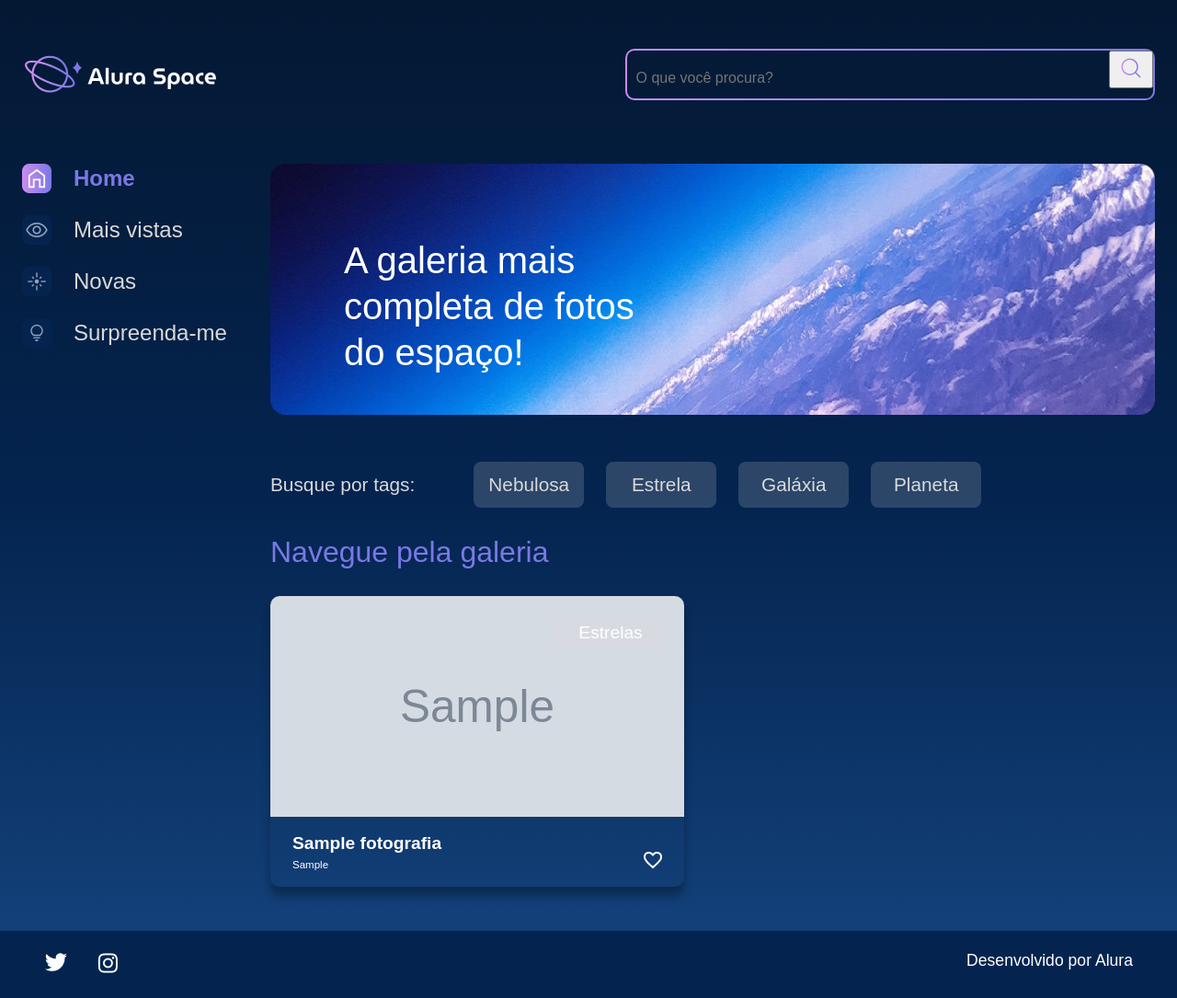
After one commit to valdir-ti/alura-space, a Django app: page /buscar in a window 1280 px wide. The commit adds this page. Shown: the whole page at 92% size. Run offline with Django 5.2, Linux system fonts and the light colour scheme; tables that the repository leaves empty hold one stand-in row (values such as "Sample post"); grey boxes marked "Sample" are stand-in pictures.

Commit message:
feat: add buscar

```diff
--- a/galeria/urls.py
+++ b/galeria/urls.py
@@ -1,7 +1,8 @@
 from django.urls import path
-from galeria.views import index, imagem
+from galeria.views import index, imagem, buscar
 
 urlpatterns = [
     path('', index, name='index'),
     path('imagem/<int:foto_id>', imagem, name="imagem"),
+    path('buscar', buscar, name='buscar')
 ]
--- a/galeria/views.py
+++ b/galeria/views.py
@@ -8,3 +8,12 @@ def index(request):
 def imagem(request, foto_id):
     fotografia = get_object_or_404(Fotografia, pk=foto_id)
     return render(request, 'galeria/imagem.html', {'fotografia': fotografia})
+
+def buscar(request):
+    fotografias = Fotografia.objects.order_by('data_fotografia').filter(publicada=True)
+
+    if 'buscar' in request.GET:
+        nome_a_buscar = request.GET['buscar']
+        if(nome_a_buscar):
+            fotografias = fotografias.filter(nome__icontains=nome_a_buscar)
+    return render(request, 'galeria/buscar.html', {'cards': fotografias})
--- a/setup/static/styles/style.css
+++ b/setup/static/styles/style.css
@@ -109,6 +109,7 @@ table {
     height: 24px;
     padding: 10px;
     width: 500px;
+    color: #fff;
 }
 
 .busca__icone {
--- /dev/null
+++ b/templates/galeria/buscar.html
@@ -0,0 +1,57 @@
+{% extends 'galeria/base.html' %}
+{% load static %}
+{% block content %}
+<section class="conteudo">
+  <section class="banner">
+    <img class="banner__imagem" src="{% static '/assets/imagens/Banner(2).png' %}" alt="banner Alura Space" />
+    <h1 class="banner__titulo">
+      A galeria mais completa de fotos do espaço!
+    </h1>
+  </section>
+  <section class="tags">
+    <p class="tags__titulo">Busque por tags:</p>
+    <ul class="tags__lista">
+      <li class="tags__tag">Nebulosa</li>
+      <li class="tags__tag">Estrela</li>
+      <li class="tags__tag">Galáxia</li>
+      <li class="tags__tag">Planeta</li>
+    </ul>
+  </section>
+  <section class="galeria">
+    <div class="cards">
+      <h2 class="cards__titulo">Navegue pela galeria</h2>
+      <ul class="cards__lista">
+        {% if cards %}
+        {% for fotografia in cards %}
+        <li class="card">
+          <a href="{% url 'imagem' fotografia.id %}">
+            {% if fotografia.foto == '' or fotografia.foto == null %}
+              <img class="card__imagem" src="{% static '/assets/imagens/galeria/image-not-found.png'%}" alt="image not found" />
+            {% else %}
+              <img class="card__imagem" src="{{ fotografia.foto.url }}" alt="{{ fotografia.nome }}" />
+            {% endif %}
+          </a>
+          <span class="card__tag">Estrelas</span>
+          <div class="card__info">
+            <p class="card__titulo">{{ fotografia.nome }}</p>
+            <div class="card__texto">
+              <p class="card__descricao">{{ fotografia.legenda }}</p>
+              <span>
+                <img src="{% static '/assets/ícones/1x/favorite_outline.png' %}" alt="ícone de coração" />
+              </span>
+            </div>
+          </div>
+        </li>
+        {% endfor %}
+        {% else %}
+            <div class="imagem__texto">
+                <p>Fotografias não encontradas</p>
+            </div>
+        {% endif %}
+      </ul>
+    </div>
+  </section>
+</section>
+</main>
+</div>
+{% endblock %}
--- a/templates/galeria/index.html
+++ b/templates/galeria/index.html
@@ -44,6 +44,9 @@
         </li>
         {% endfor %}
         {% else %}
+          <div class="imagem__texto">
+            <p>Fotografias não encontradas</p>
+          </div>
         {% endif %}
       </ul>
     </div>
--- a/templates/galeria/partials/_menu.html
+++ b/templates/galeria/partials/_menu.html
@@ -7,16 +7,21 @@
       />
       <div class="cabecalho__busca">
         <div class="busca__fundo">
+          <form action="{% url 'buscar' %}">
             <input
               class="busca__input"
               type="text"
               placeholder="O que você procura?"
+              name="buscar"
             />
+            <button type="submit">
               <img
                 class="busca__icone"
                 src="{% static '/assets/ícones/1x/search.png' %}"
                 alt="ícone de search"
               />
+            </button>
+          </form>
         </div>
       </div>
     </header>
```
Lines whose indentation alone changed are shown as unchanged.
